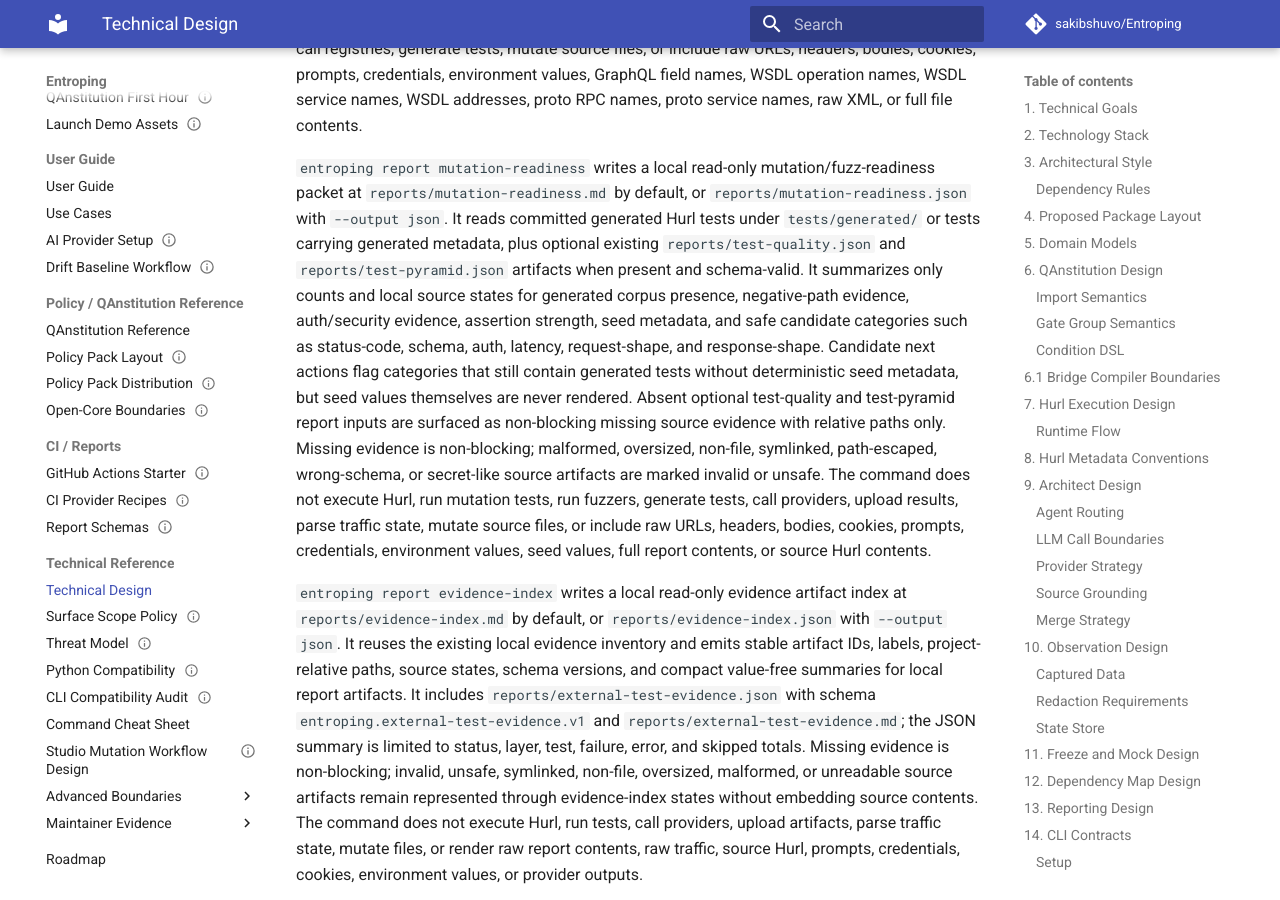
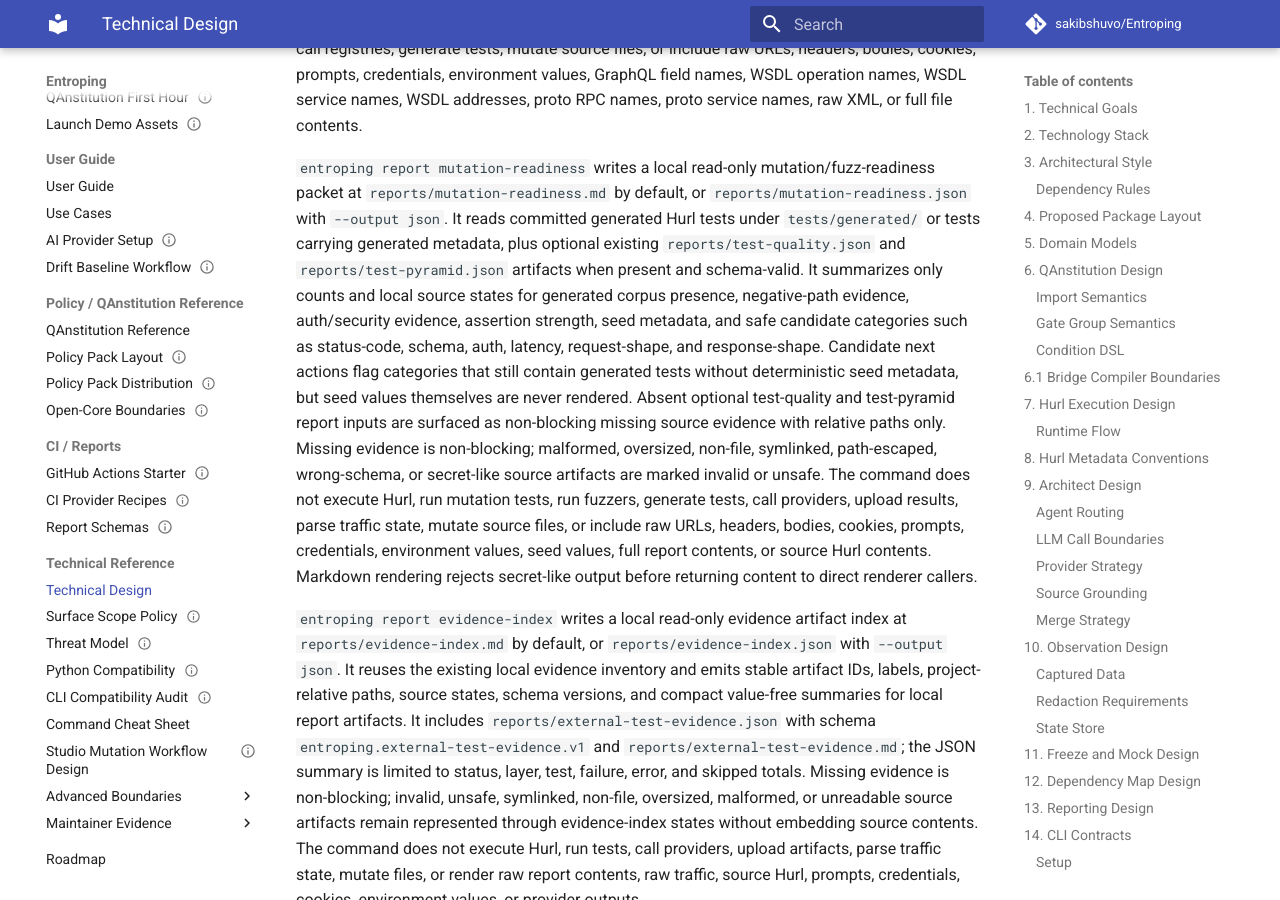
Before and after one commit to sakibshuvo/Entroping, an MkDocs documentation site: the page built from docs/technical/TDS.md, in a window 1280 px wide and 900 px high, scrolled down 43459 px. Built offline with MkDocs 1.6.1 and Material for MkDocs 9.7.7, drawn with Linux system fonts in a browser that asks for light colours; comment, search, counter and statistics services are not loaded.

Commit message:
fix(report): guard mutation markdown output

```diff
--- a/docs/technical/TDS.md
+++ b/docs/technical/TDS.md
@@ -1770,7 +1770,9 @@
 command does not execute Hurl, run mutation tests, run fuzzers, generate tests,
 call providers, upload results, parse traffic state, mutate source files, or
 include raw URLs, headers, bodies, cookies, prompts, credentials, environment
-values, seed values, full report contents, or source Hurl contents.
+values, seed values, full report contents, or source Hurl contents. Markdown
+rendering rejects secret-like output before returning content to direct
+renderer callers.
 
 `entroping report evidence-index` writes a local read-only evidence artifact
 index at `reports/evidence-index.md` by default, or
```
Also changed, not shown: .context/changelog.md (+6 -0 lines), .context/plan.md (+7 -8 lines), docs/meta/PROJECT_PROGRESS.md (+1 -1 lines), docs/technical/REPORT_SCHEMAS.md (+2 -1 lines), 2 other files.
